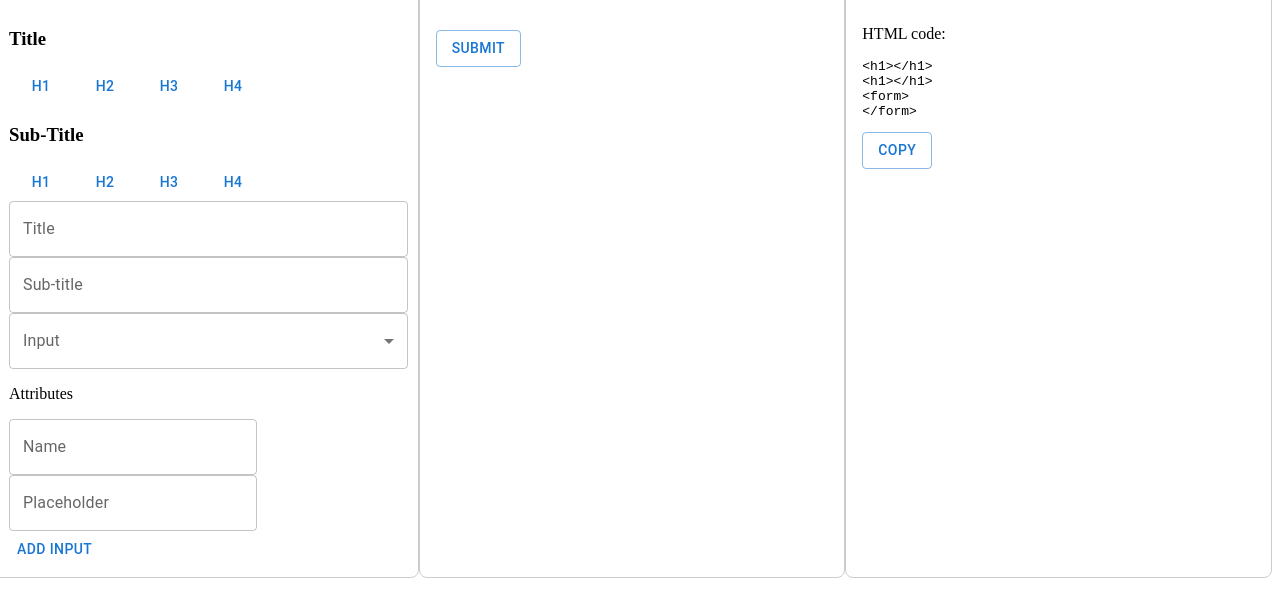
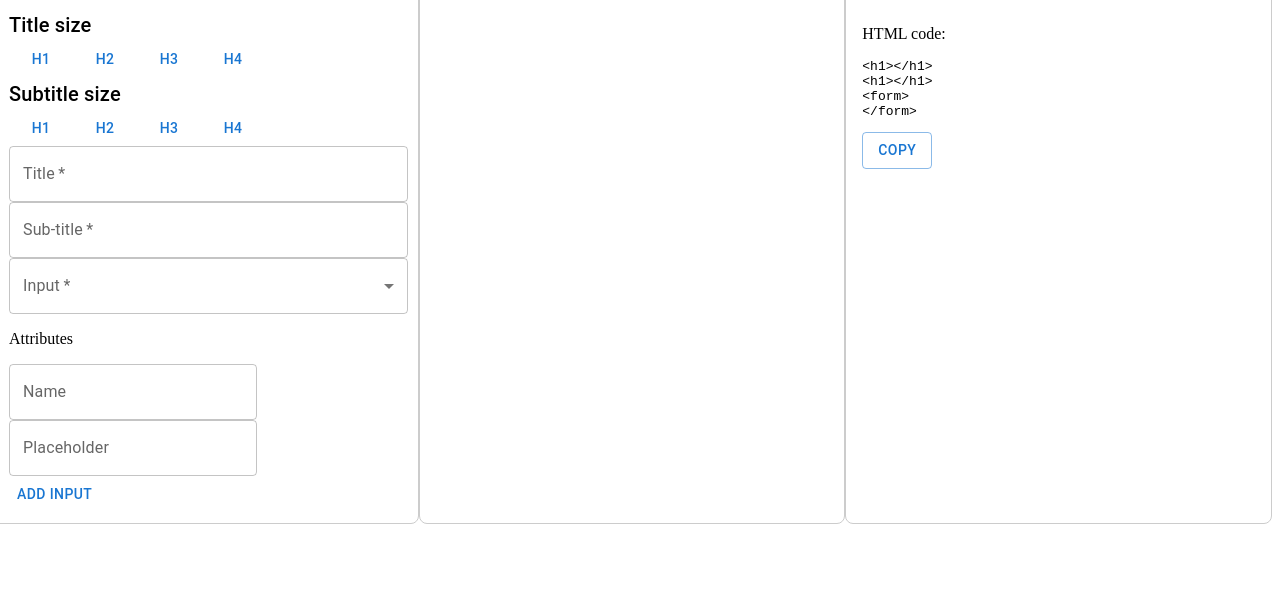
Before and after one commit to Divvyeshh/low-code, a React (Create React App) app: page / in a window 1280 px wide. Shown: the top 616 px of the page. Built offline with nearby package versions, Linux system fonts and the light colour scheme.

Commit message:
render styling

```diff
--- a/public/index.html
+++ b/public/index.html
@@ -25,6 +25,9 @@
       Learn how to configure a non-root public URL by running `npm run build`.
     -->
     <title>React App</title>
+    <link rel="preconnect" href="https://fonts.googleapis.com">
+    <link rel="preconnect" href="https://fonts.gstatic.com" crossorigin>
+    <link href="https://fonts.googleapis.com/css2?family=Poppins:wght@200&display=swap" rel="stylesheet">
   </head>
   <body>
     <noscript>You need to enable JavaScript to run this app.</noscript>
--- a/src/App.js
+++ b/src/App.js
@@ -3,7 +3,7 @@ import Dash from "./components/Dash";
 function App() {
   return (
     <div className="App">
-      <Dash />
+        <Dash />
     </div>
   );
 }
--- a/src/components/inputOptions.js
+++ b/src/components/inputOptions.js
@@ -15,7 +15,7 @@ class InputOptions extends Component {
     return (
       <div className='container'>
         <FormControl fullWidth>
-          <InputLabel id="demo-simple-select-label">Input</InputLabel>
+          <InputLabel id="demo-simple-select-label" required>Input</InputLabel>
           <Select
             labelId="demo-simple-select-label"
             id="demo-simple-select"
--- /dev/null
+++ b/src/components/render.css
@@ -0,0 +1,3 @@
+.form{
+    margin: 20px 0px 20px 0px;
+}
--- a/src/components/renderInput.js
+++ b/src/components/renderInput.js
@@ -1,6 +1,8 @@
 import React, { Component } from 'react';
+import './render.css'
 import TextField from '@mui/material/TextField';
-import Button from '@mui/material/Button'
+import Button from '@mui/material/Button';
+import Box from '@mui/material/Box';
 
 class InputBoxRenderer extends Component {
   render() {
@@ -9,7 +11,34 @@ class InputBoxRenderer extends Component {
     const FormTitleComponent = `h${size}`;
     const SubTitleComponent = `h${subsize}`;
 
+    if(formTitle && subTitle){
       return (
+        <>
+            <FormTitleComponent>{formTitle}</FormTitleComponent>
+            <SubTitleComponent>{subTitle}</SubTitleComponent>
+            <Box mt={2} mb={2}>
+            <form className='form'>
+              {dynamic.map((input, index) => (
+                <div style={{marginTop: '15px'}}>
+                  <TextField
+                    key={index}
+                    type={input.type}
+                    name={input.name}
+                    label={input.name}
+                    fullWidth
+                    variant="outlined"
+                  />
+                </div>
+              ))}
+            </form>
+            </Box>
+            <Button variant='outlined'>Submit</Button>
+            <p style={{color: '#808080'}}><i>Note: This is a preview of the form</i></p>
+        </>
+      );
+    }
+    else{
+      return(
         <>
             <FormTitleComponent>{formTitle}</FormTitleComponent>
             <SubTitleComponent>{subTitle}</SubTitleComponent>
@@ -25,9 +54,9 @@ class InputBoxRenderer extends Component {
                 />
               ))}
             </form>
-            <Button variant='outlined'>Submit</Button>
         </>
-      );
+      )
+    }
   }
 }
 
--- a/src/components/title.js
+++ b/src/components/title.js
@@ -14,6 +14,7 @@ class Title extends Component{
                     fullWidth
                     value={formTitle}
                     onChange={handleFormTitle}
+                    required
                 />
 
                 <TextField
@@ -24,6 +25,7 @@ class Title extends Component{
                     fullWidth
                     value={subTitle}
                     onChange={handleSubtitle}
+                    required
                 />
             </>
         )
--- a/src/components/titleSize.js
+++ b/src/components/titleSize.js
@@ -1,5 +1,6 @@
 import React, {Component} from 'react';
 import Button from '@mui/material/Button';
+import Typography from '@mui/material/Typography';
 
 class TitleSize extends Component{
 
@@ -7,13 +8,17 @@ class TitleSize extends Component{
         const {handleSize, handleSubSize} = this.props;
             return(
                 <>
-                    <h3>Title</h3>
+                    <Typography variant="h6">
+                        Title size
+                    </Typography>
                     <Button variant='text' onClick={() => handleSize(1)} >h1</Button>
                     <Button variant='text' onClick={() => handleSize(2)} >h2</Button>
                     <Button variant='text' onClick={() => handleSize(3)} >h3</Button>
                     <Button variant='text' onClick={() => handleSize(4)} >h4</Button>
 
-                    <h3>Sub-Title</h3>
+                    <Typography variant="h6">
+                        Subtitle size
+                    </Typography>
                     <Button variant='text' onClick={() => handleSubSize(1)} >h1</Button>
                     <Button variant='text' onClick={() => handleSubSize(2)} >h2</Button>
                     <Button variant='text' onClick={() => handleSubSize(3)} >h3</Button>
```
